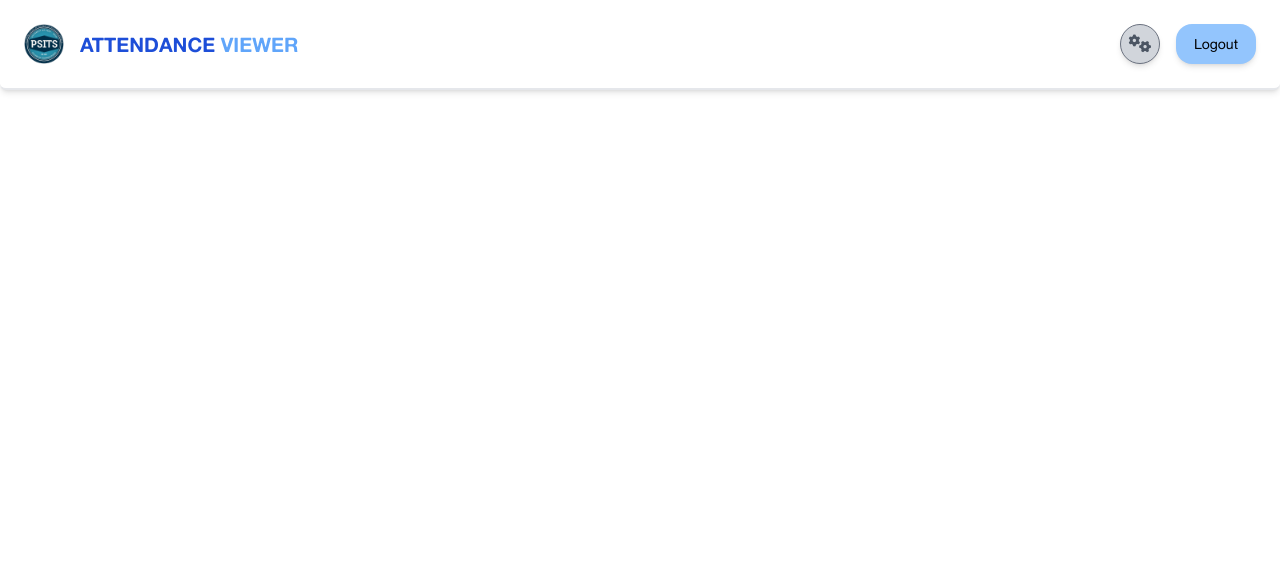
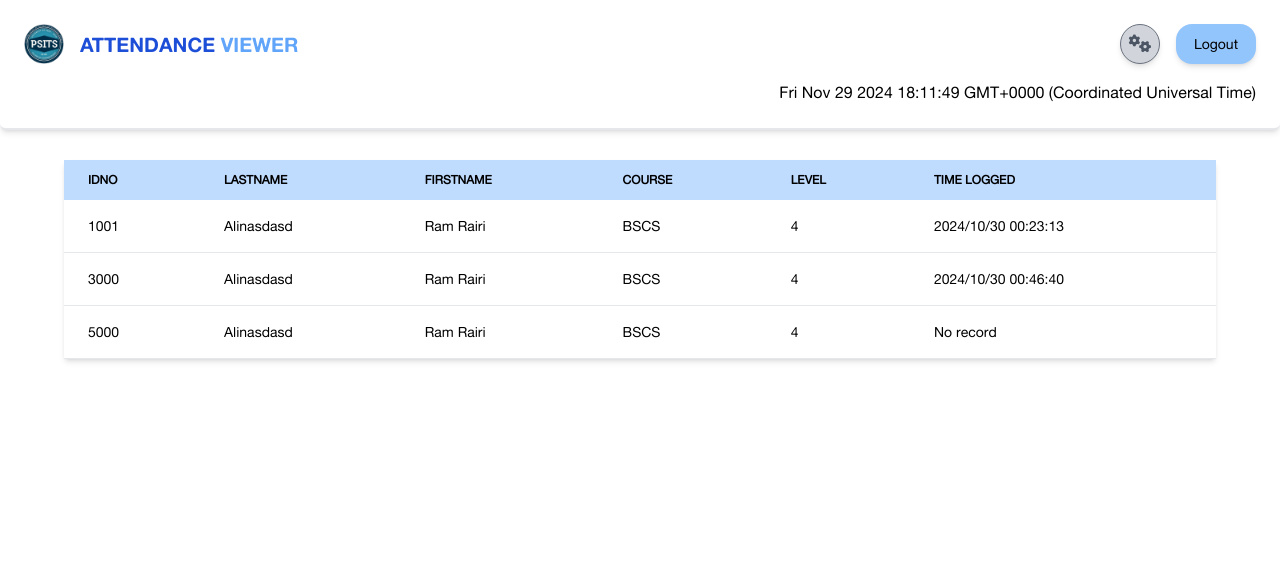
Before and after one commit to VulpritProoze/flask_attendance_checker_copy, a Flask app: page /attendanceviewer in a window 1280 px wide. Shown: the top 561 px of the page. Run offline with Flask 3, Linux system fonts and the light colour scheme; a user stored in the database is signed in; data comes from the database, SQL or seed files in the repository; both versions use the stored data as it was after the commit; some libraries are stand-ins or nearby versions.

Commit message:
changes 1.7

```diff
--- a/app.py
+++ b/app.py
@@ -1,7 +1,6 @@
 from flask import Flask, render_template, redirect, request, session, flash
 from flask_session import Session
 import dbhelper, os
-# qrcode, qrcode.image.svg
 
 app = Flask(__name__)
 uploadfolder:str = 'static/img/uploads/'
@@ -16,6 +15,23 @@ def get_users() -> dict:
 
 def get_students() -> dict:
 	return dbhelper.getall_records('students')
+
+def get_recentattendances() -> dict:
+	sql:str = f"""
+	SELECT s.idno, s.lastname, s.firstname, s.course, s.level, a.date_logged, a.time_logged
+	FROM students s
+	LEFT JOIN attendance a
+	  ON s.idno = a.idno
+	  AND (a.date_logged, a.time_logged) IN (
+	    SELECT MAX(date_logged), MAX(time_logged)
+	    FROM attendance
+	    WHERE idno = s.idno)
+	WHERE a.attendance_id IS NOT NULL OR a.idno IS NULL
+	"""
+	return dbhelper.customget_records('attendance', sql)
+
+def get_attendance() -> dict:
+	return dbhelper.getall_records('attendance')
 
 @app.route('/delete_student', methods=['POST'])
 def delete_student():
@@ -82,6 +98,20 @@ def update_student():
 
 	return redirect('/studentlist')
 
+@app.route('/add_attendance', methods=['POST'])
+def add_attendance():
+	idno:str = request.form.get('idno')
+	time_logged:str = request.form.get('time_logged')
+	date_logged:str = request.form.get('date_logged')
+	print(idno + " " + time_logged + " " + date_logged)
+	ok:bool = False
+	try:
+		ok = dbhelper.add_record('attendance', idno=idno, time_logged=time_logged, date_logged=date_logged)
+	except Exception as e:
+		flash(f"Add Attendance: Student does not exist {e}")
+	flash("Add Attendance: Attendance added successfully.") if ok else flash("Add Attendance: Failed to add attendance.")
+	return redirect('/studentlist')
+
 @app.route('/studentlist')
 def studentlist():
 	if not session.get('name'):
@@ -94,7 +124,14 @@ def attendanceviewer():
 	if not session.get('name'):
 		return redirect('/')
 	else:
-		return render_template('attendanceviewer.html', header=True, headerTitle="Attendance Viewer", addStudentModal=True)
+		return render_template('attendanceviewer.html', header=True, headerTitle="Attendance Viewer", addStudentModal=True, attendances=get_recentattendances())
+
+@app.route('/attendancelog')
+def attendancelog():
+	if not session.get('name'):
+		return redirect('/')
+	else:
+		return render_template('attendancelog.html', header=True, headerTitle="Attendance Log", addStudentModal=True, attendances=get_attendance())
 
 @app.after_request
 def after_request(response):
--- a/dbhelper.py
+++ b/dbhelper.py
@@ -10,6 +10,8 @@ def getprocess(sql:str) -> object:
 	cursor.row_factory = Row
 	data:dict = cursor.fetchall()
 	db.close()
+	for d in data:
+		print(dict(d))
 	return data
 
 def postprocess(sql:str) -> bool:
@@ -19,6 +21,10 @@ def postprocess(sql:str) -> bool:
 	db.commit()
 	db.close()
 	return True if cursor.rowcount > 0 else False
+
+def customget_records(table:str, sql) -> object:
+	print(f"Custom Get: {sql}")
+	return getprocess(sql)
 
 def getone_record(table:str, **kwargs) -> object:
 	sql:str = f"SELECT * FROM {table} WHERE {list(kwargs.keys())[0]} = '{list(kwargs.values())[0]}'"
--- a/static/css/main.css
+++ b/static/css/main.css
@@ -893,8 +893,8 @@ select {
   z-index: 9;
 }
 
-.m-auto {
-  margin: auto;
+.col-span-2 {
+  grid-column: span 2 / span 2;
 }
 
 .mx-auto {
@@ -966,6 +966,10 @@ select {
   height: 100vh;
 }
 
+.h-5 {
+  height: 1.25rem;
+}
+
 .min-h-8 {
   min-height: 2rem;
 }
@@ -1028,6 +1032,10 @@ select {
 
 .w-screen {
   width: 100vw;
+}
+
+.w-16 {
+  width: 4rem;
 }
 
 .min-w-10 {
@@ -1253,6 +1261,11 @@ select {
 .bg-yellow-600 {
   --tw-bg-opacity: 1;
   background-color: rgb(202 138 4 / var(--tw-bg-opacity, 1));
+}
+
+.bg-red-400 {
+  --tw-bg-opacity: 1;
+  background-color: rgb(248 113 113 / var(--tw-bg-opacity, 1));
 }
 
 .bg-opacity-10 {
--- a/static/js/main.js
+++ b/static/js/main.js
@@ -23,7 +23,39 @@ function handleLoginSubmit() {
 	}
 }
 
-window.onload = function() {
+let timestamp_year = '';
+let timestamp_month = '';
+let timestamp_day = '';
+let timestamp_hr = '';
+let timestamp_mins = '';
+let timestamp_secs = '';
+let timestamp_date = '';
+let timestamp_time = '';
+
+// timestamp
+addEventListener('load', function() {
+	let element = document.getElementById('timestamp');
+	const time = new Date();
+	element.textContent = time;
+	timestamp_year = time.getFullYear();
+	timestamp_month = String(time.getMonth()).padStart(2,'0');
+	timestamp_day = String(time.getDate()).padStart(2,'0');
+	timestamp_hr = String(time.getHours()).padStart(2, '0');
+	timestamp_mins = String(time.getMinutes()).padStart(2, '0');
+	timestamp_secs = String(time.getSeconds()).padStart(2,'0');
+	timestamp_date = `${timestamp_year}/${timestamp_month}/${timestamp_day}`;
+	timestamp_time = `${timestamp_hr}:${timestamp_mins}:${timestamp_secs}`;
+	console.log(timestamp_date);
+	console.log(timestamp_time);
+})
+
+function postAttendance(idno) {
+	const kwargs = {time_logged:timestamp_time, date_logged:timestamp_date, idno:idno}
+	postData(add_attendance_path, kwargs);
+}
+
+// login remember me
+addEventListener('load', function() {
 	if (window.location.pathname === index_path) {
 		const rememberedUsername = localStorage.getItem('rememberedUsername');
 		const rememberedPassword = localStorage.getItem('rememberedPassword');
@@ -31,7 +63,7 @@ window.onload = function() {
 		document.getElementById('password').value = rememberedPassword;
 		console.log(rememberedUsername, rememberedPassword);
 	}
-}
+})
 
 function handleRememberMeCheck() {
 	let check = document.getElementById('remember-check');
@@ -93,7 +125,7 @@ function closeStudentModal() {
 	try {
 		document.getElementById('webcam-result').querySelector('img').src = '';
 	} catch (err) {
-		console.log('Webcam inner html dont yet exist!    ', err)
+		console.log('Webcam inner html dont yet exist!')
 	}
 
 	setTimeout( function() {
@@ -108,26 +140,36 @@ function isFields() {
 	const firstName = document.getElementById('firstname').value;
 	const courseName = document.getElementById('course').value;
 	const courseLevel = document.getElementById('level').value;
-	const imageSrc = document.getElementById('image').src.split("localhost:5000/")[1];
+	const temp_img = document.getElementById('image').src;
+	const imageSrc = substringer(temp_img, 'static/img');
 
-	console.log("isFields imagesrc: ", imageSrc)
+	console.log(imageSrc, defaultImg);
 
 	if (!idNo || !lastName || !firstName || !courseName || !courseLevel) {
 		alert('Please fill in all the fields.');
 		return false;
-	} else if (imageSrc === defaultImg) {
+	} else if (imageSrc == defaultImg) {
 		alert('Please pick an image or take a snapshot.');
+		console.log('image = defaultimg');
 		return false;
 	} else {
 		return true;
 	}
 }
 
-window.onload = function() {
+// slice string starting from phrase
+function substringer(str, phrase) {
+    const index = str.indexOf(phrase);
+    str = (index !== -1) ? str.slice(index) : '';
+    return str;
+}
+
+// student table if empty
+addEventListener('load', function(){
 	if (window.location.pathname === student_info_path) {
 		let emptyStringSpan = document.getElementById('empty-table-span');
 		const table = document.getElementById('student-info-table');
-		const rows = table.querySelectorAll('tbody tr');
+		const rows = table.querySelectorAll('tbody #student-info-tr');
 
 		if (rows.length === 0) {
 			emptyStringSpan.classList.remove('hidden');
@@ -135,7 +177,7 @@ window.onload = function() {
 			emptyStringSpan.classList.add('hidden');
 		}
 	}
-}
+});
 
 function deleteStudent(button) {
 	const idno = button.dataset.idno;
@@ -449,6 +491,8 @@ function setWebcam() {
 }
 
 function takeSnapshot() {
+	const idno = document.getElementById('idno').value;
+	if (idno != '') {
 		Webcam.snap( function(data_uri) {
 			document.getElementById('webcam-result').innerHTML = '<img src="' + data_uri + '"/>';
 		})
@@ -462,6 +506,9 @@ function takeSnapshot() {
 		let webcamInputElement = document.getElementById('image-upload');
 		base64ToFileStorageObject(webcamResultElement.src, "webcam_snapshot", webcamInputElement);
 		console.log('webcam: ', webcamInputElement.value);
+	} else {
+		alert("Please state the student's idno first before snapping a picture.");
+	}
 }
 
 function closeWebcam() {
--- a/templates/attendanceviewer.html
+++ b/templates/attendanceviewer.html
@@ -1,6 +1,37 @@
 {% extends 'base.html' %}
 {% block content %}
 <section class='text-sm text-black'>
-
+	<div class='min-h-[20rem] px-16 py-40 overflow-x-auto'>
+		<table class='table-auto w-full text-left shadow-md' id='attendance-info-table'>
+			<thead class='text-xs uppercase bg-blue-200'>
+				<tr>
+					<th class='px-6 py-3'>IDNO</th>
+					<th class='px-6 py-3'>LASTNAME</th>
+					<th class='px-6 py-3'>FIRSTNAME</th>
+					<th class='px-6 py-3'>COURSE</th>
+					<th class='px-6 py-3'>LEVEL</th>
+					<th class='px-6 py-3'>TIME LOGGED</th>
+				</tr>
+			</thead>
+			<tbody>
+				{% for attendance in attendances %}
+				<tr class='hover:bg-gray-100' id='attendance-info-tr'>
+					<td class='px-6 py-4 border-b'>{{ attendance['idno'] }}</td>
+					<td class='px-6 py-4 border-b'>{{ attendance['lastname'].title() }}</td>
+					<td class='px-6 py-4 border-b'>{{ attendance['firstname'].title() }}</td>
+					<td class='px-6 py-4 border-b'>{{ attendance['course'].upper() }}</td>
+					<td class='px-6 py-4 border-b'>{{ attendance['level'] }}</td>
+					<td class='px-6 py-4 border-b'>
+						{% if attendance['date_logged'] %}
+							{{ attendance['date_logged'] }} {{ attendance['time_logged'] }}
+						{% else %}
+							<span>No record</span>
+						{% endif %}
+					</td>
+				</tr>
+				{% endfor %}
+			</tbody>
+		</table>
+	</div>
 </section>
 {% endblock %}
--- a/templates/base.html
+++ b/templates/base.html
@@ -30,7 +30,8 @@
 		<header class='text-black top-0 z-10 fixed w-full'>
 			<div class='w-full z-20 relative'>
 				<div class='bg-white py-6 px-6 border-b-2 rounded-b-md shadow-md'>
-					<div class='flex align-center justify-between gap-4'>
+					<div class='grid grid-cols-2 gap-4'>
+						<div class='justify-self-start'>
 							<a href="{{ url_for('studentlist') }}" class='flex gap-4'>
 								<img class='w-10 object-contain flex self-start hover:cursor-pointer'
 							src="/static/img/bg-img/psitslogo.png"
@@ -48,12 +49,16 @@
 									</b>
 								</h1>
 							</a>
-						<div class='flex gap-4'>
+						</div>
+						<div class='flex gap-4 justify-self-end'>
 							<button id='header-dropdown' type='checkbox' onclick='dropMenu()' class='rounded-[50%] shadow-md bg-gray-300 min-w-10 h-10 hover:scale-105 hover:transition-scale active:scale-100'>
 								<i class="fas fa-cogs text-lg text-gray-600"></i>
 								<input type='checkbox' class='hidden' id='dropdown-flag' value='on'>
 							</button>
-							<button type='button' onclick="window.location.href='{{ url_for('logout') }}'" class='text-black text-sm py-2 rounded-2xl bg-blue-300 shadow-md w-20 hover:scale-105 active:scale-100'>Logout</button>
+							<button type='button' onclick="window.location.href='{{ url_for('logout') }}'" class='text-black text-sm py-2 rounded-2xl bg-blue-300 shadow-md w-20 h-10 hover:scale-105 active:scale-100'>Logout</button>
+						</div>
+						<div class='col-span-2 justify-self-end'>
+							<span id='timestamp'></span>
 						</div>
 					</div>
 				</div>
@@ -70,6 +75,11 @@
 							<button type='button'
 							onclick="window.location.href='{{ url_for('attendanceviewer') }}'"
 							class='active:scale-95'>View Attendance</button>
+						</li>
+						<li class='border-b-2 w-full hover:bg-blue-100 px-4 py-2 text-center'>
+							<button type='button'
+							onclick="window.location.href='{{ url_for('attendancelog') }}'"
+							class='active:scale-95'>Attendance Log</button>
 						</li>
 						<li class='w-full rounded-b-md hover:bg-blue-100 px-4 py-2 text-center'>
 							<button type='button'
@@ -183,7 +193,7 @@
 										<button type="button"
 										onclick="cancelData(modalIdNo)"
 										class='text-white text-sm py-2 rounded-xl bg-red-500 shadow-md w-1/2 hover:scale-105 active:scale-100'>Cancel</button>
-										<button type="submit" id='student-modal-submit-btn' form='student-modal-form' class='text-black text-sm py-2 rounded-xl bg-blue-300 shadow-md w-1/2 hover:scale-105 active:scale-100' onclick='uploadSnapshot()'>Submit</button>
+										<button type="submit" id='student-modal-submit-btn' form='student-modal-form' class='text-black text-sm py-2 rounded-xl bg-blue-300 shadow-md w-1/2 hover:scale-105 active:scale-100'>Submit</button>
 									</div>
 								</div>
 							</form>
@@ -207,6 +217,7 @@
 	const index_path = "{{ url_for('index') }}";
 	const student_info_path = "{{ url_for('studentlist') }}";
 	const delete_student_path = "{{ url_for('delete_student') }}";
+	const add_attendance_path = "{{ url_for('add_attendance') }}";
 </script>
 <script src='/static/js/webcam.min.js'></script>
 <script src='/static/js/main.js'></script>
--- a/templates/studentinfo.html
+++ b/templates/studentinfo.html
@@ -15,7 +15,7 @@
 			</thead>
 			<tbody>
 				{% for student in students %}
-				<tr class='hover:bg-gray-100'>
+				<tr id='student-info-tr' class='hover:bg-gray-100'>
 					<td class='px-6 py-4 border-b'>{{ student['idno'] }}</td>
 					<td class='px-6 py-4 border-b'>{{ student['lastname'].title() }}</td>
 					<td class='px-6 py-4 border-b'>{{ student['firstname'].title() }}</td>
@@ -48,6 +48,7 @@
 			</tbody>
 		</table>
 		<span id='empty-table-span' class='hidden text-lg self-center'>There are no students ಠ╭╮ಠ...</span>
+		<button class='w-16 bg-red-400' onclick="postAttendance('3000')">CLICK ME</button>
 	</div>
 </section>
 {% endblock %}
```
Also changed, not shown: templates/attendancelog.html (added, +27 -0 lines), static/img/uploads/QRCODE_1000.jpg (deleted), static/img/uploads/QRCODE_1001.jpg, static/img/uploads/QRCODE_5000.jpg (added), static/img/uploads/STUDENT_ATTENDANCE_1001.jpg, static/img/uploads/STUDENT_ATTENDANCE_3000.jpg (added), static/img/uploads/STUDENT_ATTENDANCE_5000.jpg (added), studentinfo.db, 1 other file. Lines whose indentation alone changed are shown as unchanged.
